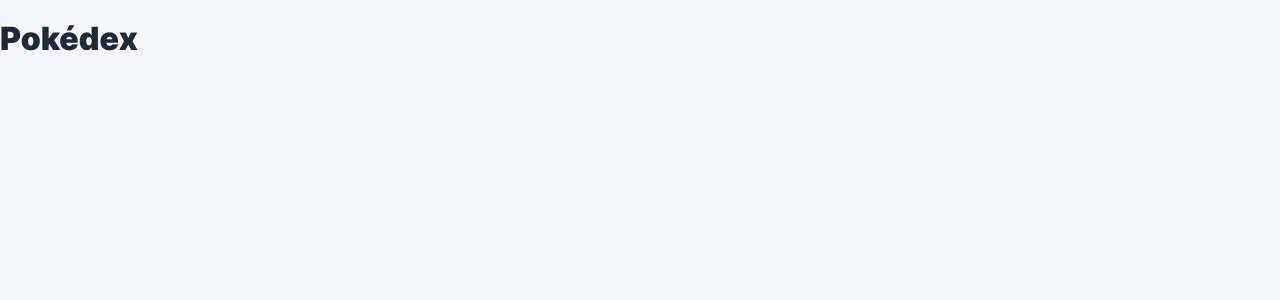
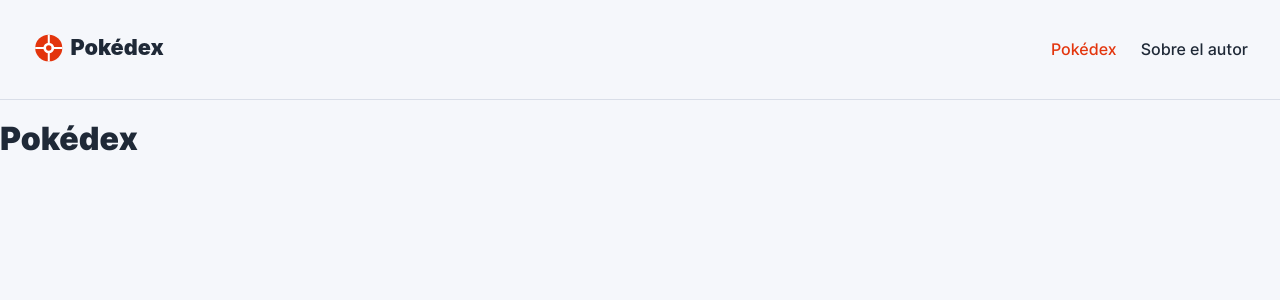
Before and after one commit to Brandocean/project-pokemon, a React (Vite) app: page / in a window 1280 px wide. Shown: the top 300 px of the page. Built offline with nearby package versions, Linux system fonts and the light colour scheme.

Commit message:
Agregar header con enlaces

```diff
--- /dev/null
+++ b/src/blocks/header.css
@@ -0,0 +1,65 @@
+.header {
+  width: 100%;
+  max-width: 1280px;
+  min-height: 100px;
+  margin: 0 auto;
+  padding: 16px 32px;
+  display: flex;
+  align-items: center;
+  justify-content: space-between;
+  gap: 24px;
+  border-bottom: 1px solid var(--color-border);
+}
+
+.header__logo-link {
+  flex-shrink: 0;
+}
+
+.header__logo {
+  width: 150px;
+  height: 40px;
+  object-fit: contain;
+}
+
+.header__nav {
+  display: flex;
+  align-items: center;
+  gap: 24px;
+}
+
+.header__link {
+  color: var(--color-text);
+  font-weight: 500;
+  text-decoration: none;
+  transition: color 0.2s ease;
+}
+
+.header__link:hover,
+.header__link_active {
+  color: var(--color-primary);
+}
+
+.header__link:focus-visible {
+  outline: 2px solid var(--color-secondary);
+  outline-offset: 4px;
+}
+
+@media screen and (max-width: 544px) {
+  .header {
+    min-height: 85px;
+    padding: 12px 16px;
+    gap: 12px;
+  }
+
+  .header__logo {
+    width: 110px;
+  }
+
+  .header__nav {
+    gap: 12px;
+  }
+
+  .header__link {
+    font-size: 14px;
+  }
+}
--- a/src/components/App.tsx
+++ b/src/components/App.tsx
@@ -1,15 +1,19 @@
 import { Route, Routes } from 'react-router-dom'
 import About from './About/About'
+import Header from './Header/Header'
 import NotFound from './NotFound/NotFound'
 import Pokedex from './Pokedex/Pokedex'
 
 function App() {
   return (
-    <Routes>
-      <Route path="/" element={<Pokedex />} />
-      <Route path="/about" element={<About />} />
-      <Route path="*" element={<NotFound />} />
-    </Routes>
+    <div className="page">
+      <Header />
+      <Routes>
+        <Route path="/" element={<Pokedex />} />
+        <Route path="/about" element={<About />} />
+        <Route path="*" element={<NotFound />} />
+      </Routes>
+    </div>
   )
 }
 
--- /dev/null
+++ b/src/components/Header/Header.tsx
@@ -0,0 +1,37 @@
+import { NavLink } from 'react-router-dom'
+import logo from '../../images/logo.svg'
+
+function Header() {
+  return (
+    <header className="header">
+      <NavLink to="/" className="header__logo-link" aria-label="Ir a la Pokédex">
+        <img
+          src={logo}
+          alt="Logotipo de la Pokédex"
+          className="header__logo"
+        />
+      </NavLink>
+      <nav className="header__nav" aria-label="Navegación principal">
+        <NavLink
+          to="/"
+          end
+          className={({ isActive }) =>
+            `header__link${isActive ? ' header__link_active' : ''}`
+          }
+        >
+          Pokédex
+        </NavLink>
+        <NavLink
+          to="/about"
+          className={({ isActive }) =>
+            `header__link${isActive ? ' header__link_active' : ''}`
+          }
+        >
+          Sobre el autor
+        </NavLink>
+      </nav>
+    </header>
+  )
+}
+
+export default Header
--- a/src/index.css
+++ b/src/index.css
@@ -1,6 +1,7 @@
 @import url("./vendor/normalize.css");
 @import url("./vendor/fonts.css");
 @import url("./blocks/page.css");
+@import url("./blocks/header.css");
 
 :root {
   font-family: "Inter", system-ui, sans-serif;
```
Also changed, not shown: src/images/logo.svg (added).
